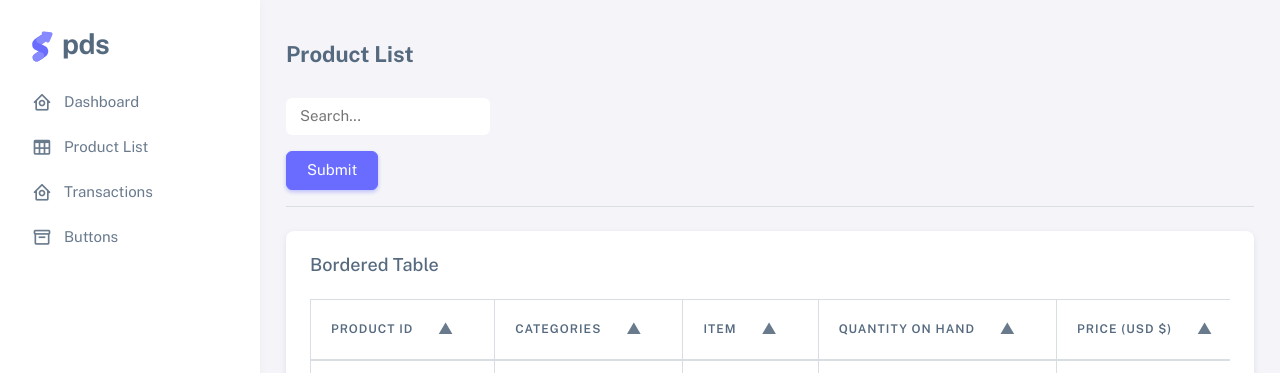
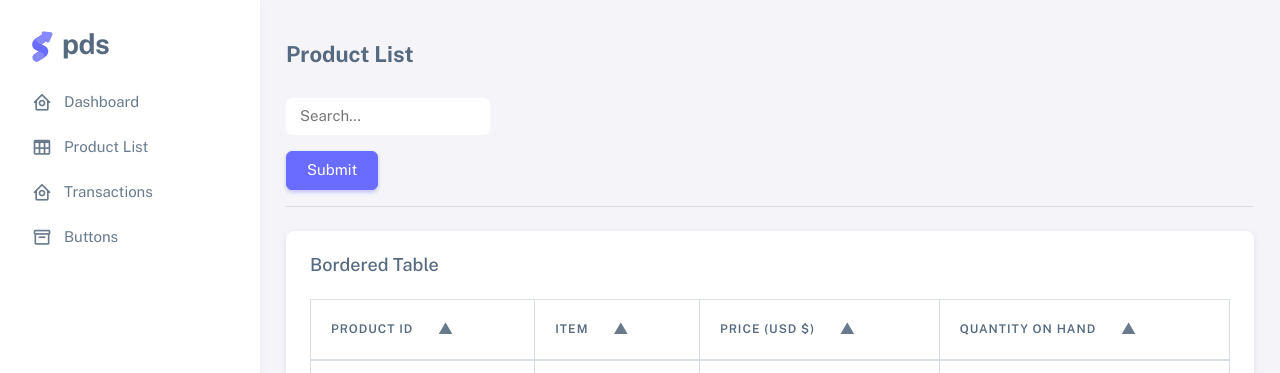
Before and after one commit to Rainmtr/projekpds, a PHP site: page /templates/tables-basic.php in a window 1280 px wide. Shown: the top 373 px of the page. Run offline with PHP 8.4, Linux system fonts and the light colour scheme; tables that the repository leaves empty or names only in its code hold one stand-in row (values such as "Sample post").

Commit message:
Add files via upload

```diff
--- a/templates/tables-basic.php
+++ b/templates/tables-basic.php
@@ -72,7 +72,7 @@
   <?php
     include('../connections.php');
 
-    $sql = "SELECT * FROM product_list";
+    $sql = "SELECT * FROM product_list_2";
     $result = $conn->query($sql);
 
     $row = [];
@@ -81,6 +81,7 @@
       $row = $result->fetch_all(MYSQLI_ASSOC);
     }
   ?>
+
   <body>
     <!-- Layout wrapper -->
     <div class="layout-wrapper layout-content-navbar">
@@ -248,20 +249,16 @@
                             <button class="btn sort-btn" data-column="item_id">▲</button>
                           </th>
                           <th class="sort-header">
-                            CATEGORIES
-                            <button class="btn sort-btn" data-column="categories">▲</button>
-                          </th>
-                          <th class="sort-header">
                             ITEM
                             <button class="btn sort-btn" data-column="item">▲</button>
                           </th>
                           <th class="sort-header">
+                            PRICE (USD $)
+                            <button class="btn sort-btn" data-column="item_price">▲</button>
+                          </th>
+                          <th>
                             QUANTITY ON HAND
                             <button class="btn sort-btn" data-column="qty_on_hand">▲</button>
-                          </th>
-                          <th>
-                            PRICE (USD $)
-                            <button class="btn sort-btn" data-column="item_price">▲</button>
                           </th class="sort-header">
                         </tr>
                       </thead>
@@ -393,7 +390,7 @@
       tableBody.removeChild(rowPlaceholder);
       for (var i = 0; i < rowData.length; i++) {
         var newRow = document.createElement("tr");
-        newRow.innerHTML = "<td data-column='item_id'>" + rowData[i].item_id + "</td>" + "<td data-column='categories'>" + rowData[i].categories + "</td>" + "<td data-column='item'>" + rowData[i].item + "</td>" + "<td data-column='qty_on_hand'>" + rowData[i].qty_on_hand + "</td>" + "<td data-column='item_price'>" + rowData[i].item_price + "</td>";
+        newRow.innerHTML = "<td data-column='item_id'>" + rowData[i].item_id + "</td>" + "<td data-column='item'>" + rowData[i].item + "</td>" + "<td data-column='item_price'>" + rowData[i].item_price+ "</td>" + "<td data-column='qty_on_hand'>" + rowData[i].qty_on_hand  + "</td>";
         tableBody.appendChild(newRow);
       }
     </script>
```
